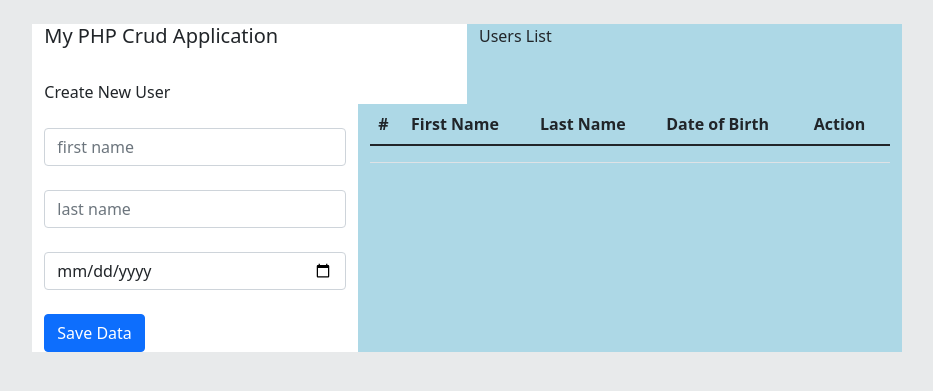
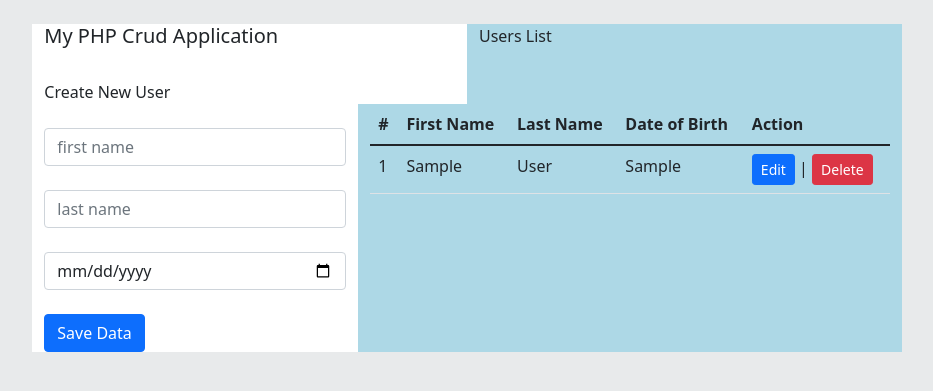
Before and after one commit to DembeDenisAine/php-crud-app, a PHP site: page / in a window 1280 px wide. Shown: the top 391 px of the page, without its empty margins (173-1106 px from the left). Run offline with PHP 8.4, Linux system fonts and the light colour scheme; tables that the repository leaves empty or names only in its code hold one stand-in row (values such as "Sample post"); lists and menus that the app fills with data are empty.

Commit message:
retrieved data - loaded on the table

```diff
--- a/index.php
+++ b/index.php
@@ -76,18 +76,29 @@
                     </tr>
                 </thead>
                 <tbody>
+                    <?php while($user = $res->fetch_assoc()): ?>
                         <tr>
-                            <td scope="row">
+                        <td scope="row">
+                                <?php echo $user['id']; ?>
                             </td>
                             <td>
+                                <?php echo $user['firstname']; ?>
                             </td>
                             <td>
+                                <?php echo $user['lastname']; ?>
                             </td>
                             <td>
+                                <?php echo $user['dob'];  ?>
                             </td>
                             <td>
+                                <button data-toggle="modal" data-target="#edit<?php echo $user['id']; ?>"
+                                  class="btn btn-sm btn-primary">Edit</button>  |
+
+                                <button data-toggle="modal" data-target="#delete<?php echo $user['id']; ?>"
+                                  class="btn btn-sm btn-danger">Delete</button>
                             </td>
                         </tr>
+                    <?php endwhile; ?>
                 </tbody>
             </table>
         </div>
```
